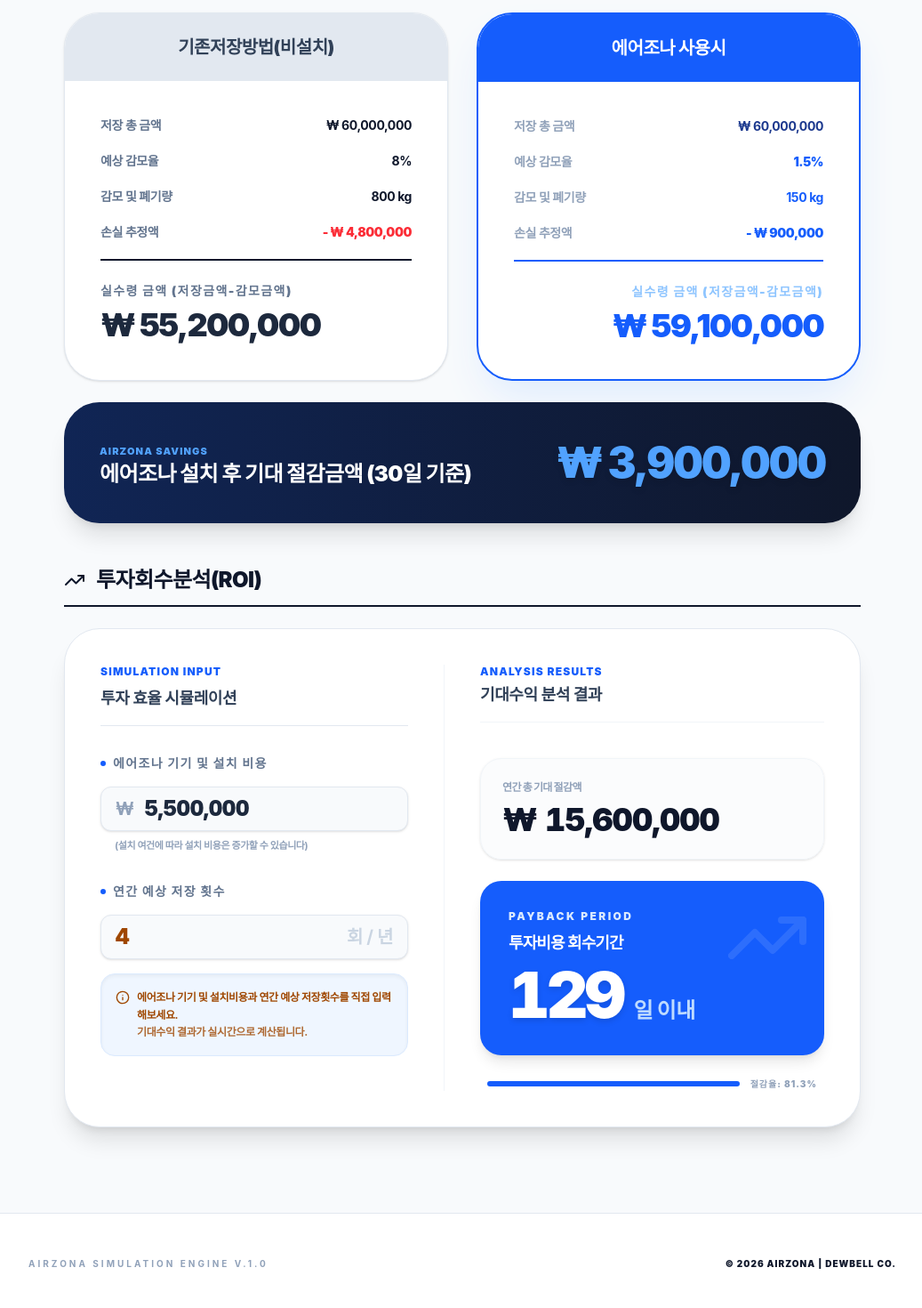
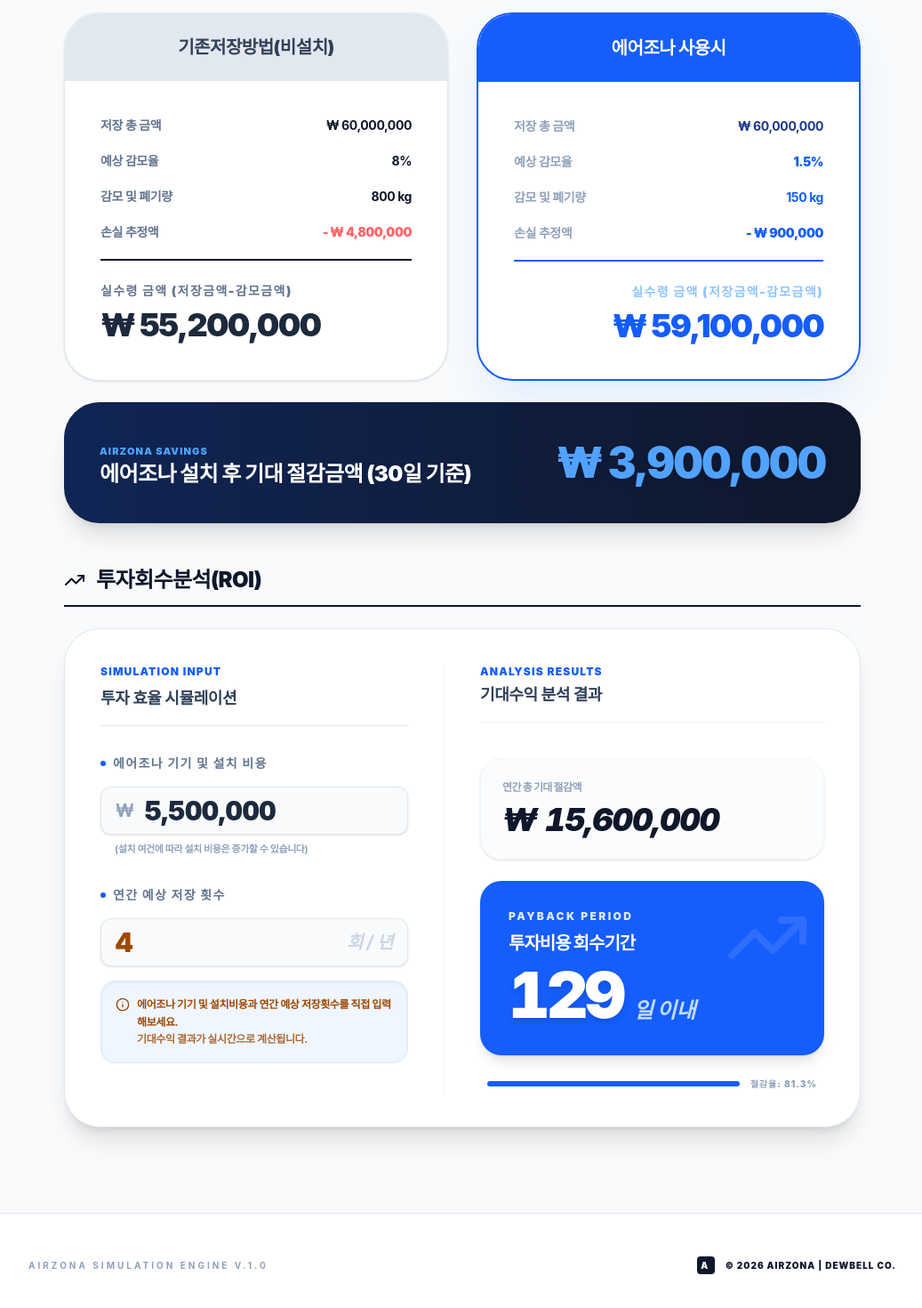
Before and after one commit to pride1tym-ctrl/airzona-calculator, a React (Vite) app: page / in a window 1280 px wide. Shown: the part 560-2030 px from the top of the page at 89% size, without its empty margins (120-1157 px from the left). Built offline with nearby package versions, Linux system fonts and the light colour scheme.

Commit message:
푸터 심볼 추가 및 ROI 폰트 수정

```diff
--- a/src/App.jsx
+++ b/src/App.jsx
@@ -127,6 +127,7 @@ const App = () => {
               <div className="h-6 w-1 bg-blue-600 rounded-full" />
               <span className="text-blue-600 font-black text-xs tracking-widest uppercase">AIRZONA ECONOMIC ANALYSIS</span>
             </div>
+            {/* 요청에 따라 타이틀 앞의 아이콘 삭제하여 정갈하게 수정 */}
             <h1 className="text-4xl md:text-5xl font-black text-slate-900 tracking-tighter leading-tight">
               에어조나(AIRZONA) 수익 계산기
             </h1>
@@ -178,7 +179,8 @@ const App = () => {
                     <select
                       value={selectedItemName}
                       onChange={(e) => setSelectedItemName(e.target.value)}
-                      className="w-full bg-transparent font-black text-2xl text-slate-800 outline-none cursor-pointer appearance-none pr-10"
+                      style={{ color: POINT_COLOR }}
+                      className="w-full bg-transparent font-black text-2xl outline-none cursor-pointer appearance-none pr-10"
                     >
                       {ITEM_DATA.map(item => <option key={item.name} value={item.name}>{item.name}</option>)}
                     </select>
@@ -270,7 +272,7 @@ const App = () => {
                   </div>
                   <div className="flex justify-between items-center text-sm font-bold text-slate-500">
                     <span>손실 추정액</span>
-                    <span className="text-red-500 font-black">- ₩ {formatNum(calcResults.baseWasteCost)}</span>
+                    <span className="text-red-400 font-black">- ₩ {formatNum(calcResults.baseWasteCost)}</span>
                   </div>
                   <div className="pt-6 border-t-2 border-slate-900">
                     <span className="block text-sm font-black text-slate-500 uppercase mb-2 tracking-widest">실수령 금액 (저장금액-감모금액)</span>
@@ -352,7 +354,7 @@ const App = () => {
                             value={installCost}
                             onChange={handleInstallCostChange}
                             placeholder="0"
-                            className="w-full bg-transparent text-2xl font-black outline-none tabular-nums text-slate-800"
+                            className="w-full bg-transparent text-3xl font-black outline-none tabular-nums text-slate-800"
                          />
                       </div>
                       <p className="text-[11px] text-slate-400 font-bold ml-4 -mt-2 mb-1">
@@ -372,9 +374,9 @@ const App = () => {
                             value={annualCycles}
                             onChange={handleInputChange(setAnnualCycles)}
                             style={{ color: POINT_COLOR }}
-                            className="w-full bg-transparent text-2xl font-black outline-none tabular-nums"
+                            className="w-full bg-transparent text-3xl font-black outline-none tabular-nums"
                          />
-                         <span className="text-xl font-bold text-slate-300 whitespace-nowrap group-focus-within:text-blue-600 transition-colors">회 / 년</span>
+                         <span className="text-xl font-bold text-slate-300 italic whitespace-nowrap group-focus-within:text-blue-600 transition-colors">회 / 년</span>
                       </div>
 
                       <div className="p-4 bg-blue-50 rounded-2xl border border-blue-100 shadow-inner mt-4">
@@ -400,7 +402,7 @@ const App = () => {
                   <div className="bg-slate-50/50 rounded-3xl p-6 border border-slate-100 space-y-2 group transition-all hover:bg-white hover:shadow-md shadow-sm">
                     <p className="text-xs font-black text-slate-400 uppercase tracking-tighter group-hover:text-blue-600 transition-colors">연간 총 기대 절감액</p>
                     <div className="flex items-baseline gap-2">
-                      <p className="text-3xl md:text-4xl font-black tracking-tight text-slate-900 tabular-nums">
+                      <p className="text-4xl font-black italic tracking-tight text-slate-900 tabular-nums">
                         ₩ {formatNum(calcResults.expectedAnnualSaving)}
                       </p>
                     </div>
@@ -412,12 +414,12 @@ const App = () => {
                     </div>
                     <div className="relative z-10 space-y-2">
                       <p className="text-xs font-black text-blue-100 uppercase tracking-[0.2em]">Payback Period</p>
-                      <h4 className="text-lg font-bold text-white mb-2 uppercase tracking-tighter">투자비용 회수기간</h4>
+                      <h4 className="text-xl font-black text-white mb-2 uppercase tracking-tighter">투자비용 회수기간</h4>
                       <div className="flex items-baseline gap-3">
-                        <span className="text-6xl md:text-7xl font-black text-white tracking-tighter leading-none tabular-nums drop-shadow-md">
+                        <span className="text-7xl font-black text-white tracking-tighter leading-none tabular-nums drop-shadow-md">
                           {roiInfo.value}
                         </span>
-                        <span className="text-xl md:text-2xl font-black text-blue-200">{roiInfo.unit} 이내</span>
+                        <span className="text-2xl font-black text-blue-200 italic">{roiInfo.unit} 이내</span>
                       </div>
                     </div>
                   </div>
@@ -438,12 +440,19 @@ const App = () => {
         </div>
       </main>
 
+      {/* 푸터 영역: 카피라이트 옆으로 브랜드 심볼 작게 재배치 */}
       <footer className="bg-white pt-12 pb-12 border-t border-slate-200">
         <div className="max-w-5xl mx-auto px-6 text-[10px] text-slate-400 flex flex-col md:flex-row justify-between items-center gap-6 font-bold uppercase tracking-[0.3em]">
           <div className="flex flex-wrap justify-center gap-x-12 gap-y-2">
             <p>AIRZONA SIMULATION ENGINE V.1.0</p>
           </div>
-          <p className="text-slate-900 font-black tracking-widest">© 2026 AIRZONA | DEWBELL CO.</p>
+          <div className="flex items-center gap-3">
+            {/* 하단 낙관 스타일의 미니 심볼 */}
+            <div className="w-5 h-5 bg-slate-900 rounded flex items-center justify-center">
+              <span className="text-white font-black text-[10px]">A</span>
+            </div>
+            <p className="text-slate-900 font-black tracking-widest">© 2026 AIRZONA | DEWBELL CO.</p>
+          </div>
         </div>
       </footer>
     </div>
```
Also changed, not shown: 제미나이_원본.txt.
